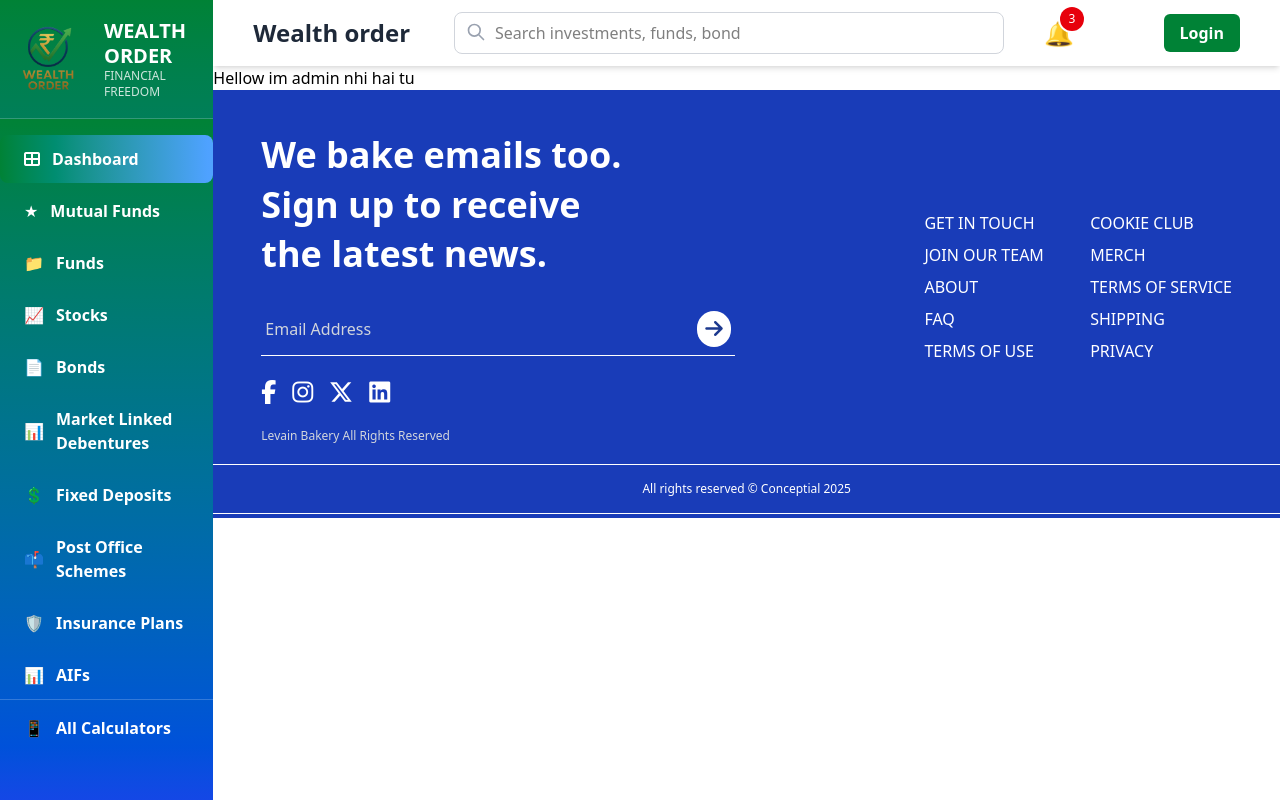
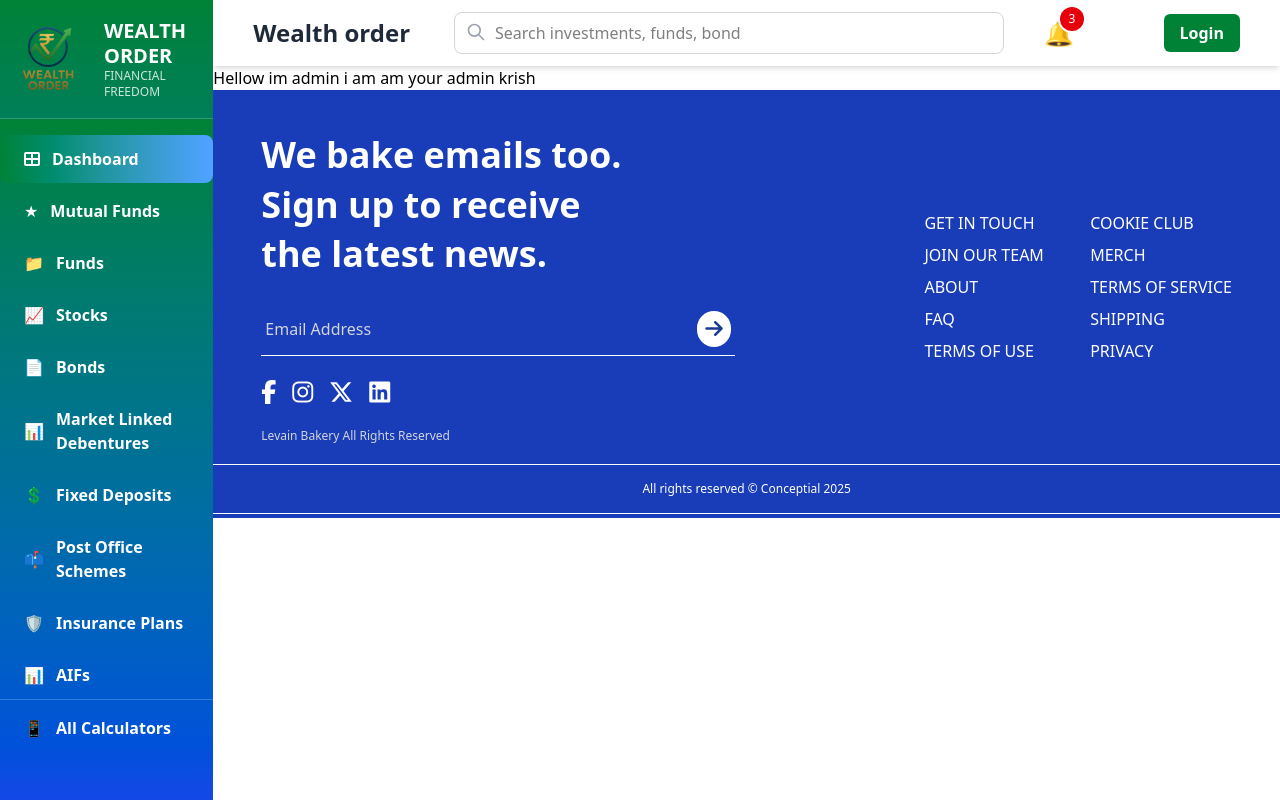
Before and after one commit to Manish9582/office_work, a Django app: page /user_page/ in a window 1280 px wide. Run offline with Django 5.2, Linux system fonts and the light colour scheme; style sheets or scripts are compiled from the project's sources; some libraries are stand-ins or nearby versions.

Commit message:
kuch bhi

```diff
--- a/wealth/admininfo/templates/home.html
+++ b/wealth/admininfo/templates/home.html
@@ -13,9 +13,10 @@
 
     <!-- start contents -->
     <h1>Hellow im admin
-      nhi hai tu
+      i am am your admin krish
     </h1>
     <!-- end contents -->
+
 
     <!-- footer start -->
     <div>
```
